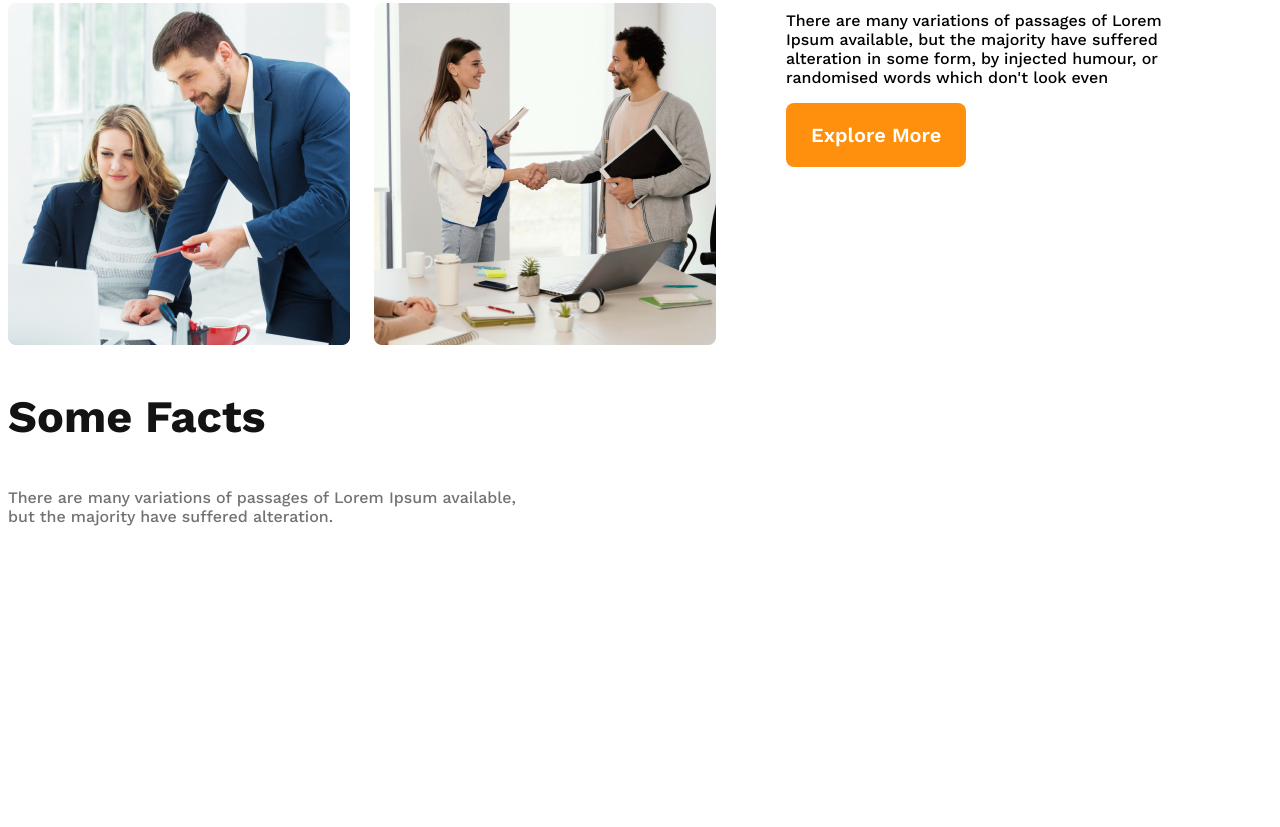
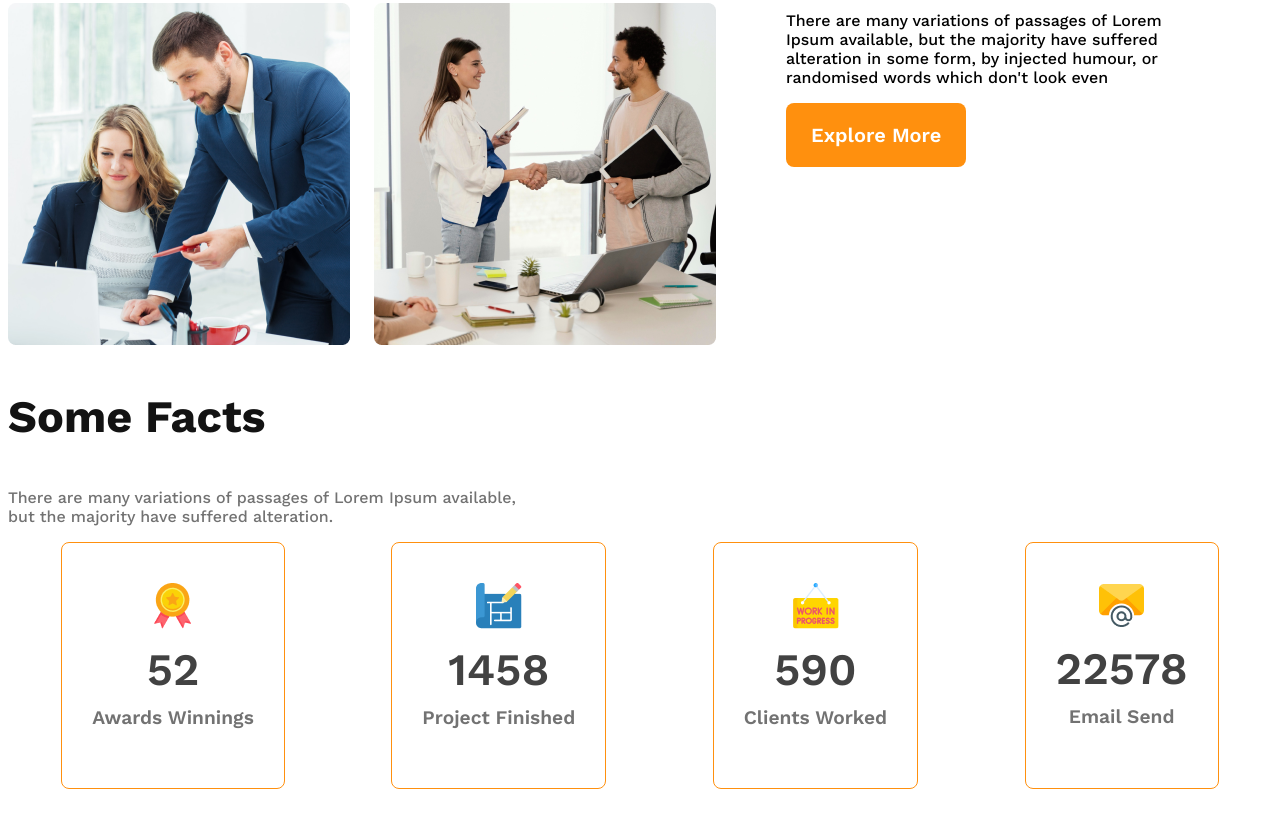
Before and after one commit to rirubelhossain/G3-architect-landing, a plain HTML site: page index.html in a window 1280 px wide. Shown: the part 1437-2264 px from the top of the page. Before the commit the page ends 2033 px from the top, so only its background shows below. Drawn offline with nearby package versions, Linux system fonts and the light colour scheme.

Commit message:
Some fact section completed

```diff
--- a/index.html
+++ b/index.html
@@ -62,6 +62,29 @@
         <section class="fact">
             <h3 class="facts-title">Some Facts</h3>
             <p class="facts-description">There are many variations of passages of Lorem Ipsum available, <br>but the majority have suffered alteration.</p>
+
+            <div class="facts-card-container">
+                <div class="card">
+                    <img src="/images/icons/ribon.png" alt="">
+                    <h2 class="card-stats">52</h2>
+                    <p class="card-title">Awards Winnings</p>
+                </div>
+                <div class="card">
+                    <img src="/images/icons/projects.png" alt="">
+                    <h2 class="card-stats">1458</h2>
+                    <p class="card-title">Project Finished</p>
+                </div>
+                <div class="card">
+                    <img src="/images/icons/customers.png" alt="">
+                    <h2 class="card-stats">590</h2>
+                    <p class="card-title">Clients Worked</p>
+                </div>
+                <div class="card">
+                    <img src="/images/icons/email.png" alt="">
+                    <h2 class="card-stats">22578</h2>
+                    <p class="card-title">Email Send</p>
+                </div>
+            </div>
         </section>
     </main>
     <footer>
--- a/styles/style.css
+++ b/styles/style.css
@@ -122,6 +122,30 @@ main{
     font-size: 1rem;
     font-weight: 400;
 }
+.facts-card-container{
+    display: flex;
+    justify-content: space-around;
+}
+.facts-card-container .card{
+    border-radius: 8px;
+    border: 1px solid #FF900E;
+    text-align: center;
+    padding: 40px 30px ;
+}
+.facts-card-container .card-title{
+    font-size: 1.2rem;
+    font-weight: 600;
+    color: #727272;
+    margin-top: 5px;
+}
+.facts-card-container .card-stats{
+    color: #424242;
+    font-size: 2.81rem;
+    font-weight: 600;
+    align-items: center;
+    margin-top: 10px ;
+    margin-bottom: 10px;
+}
 
 
 
```
